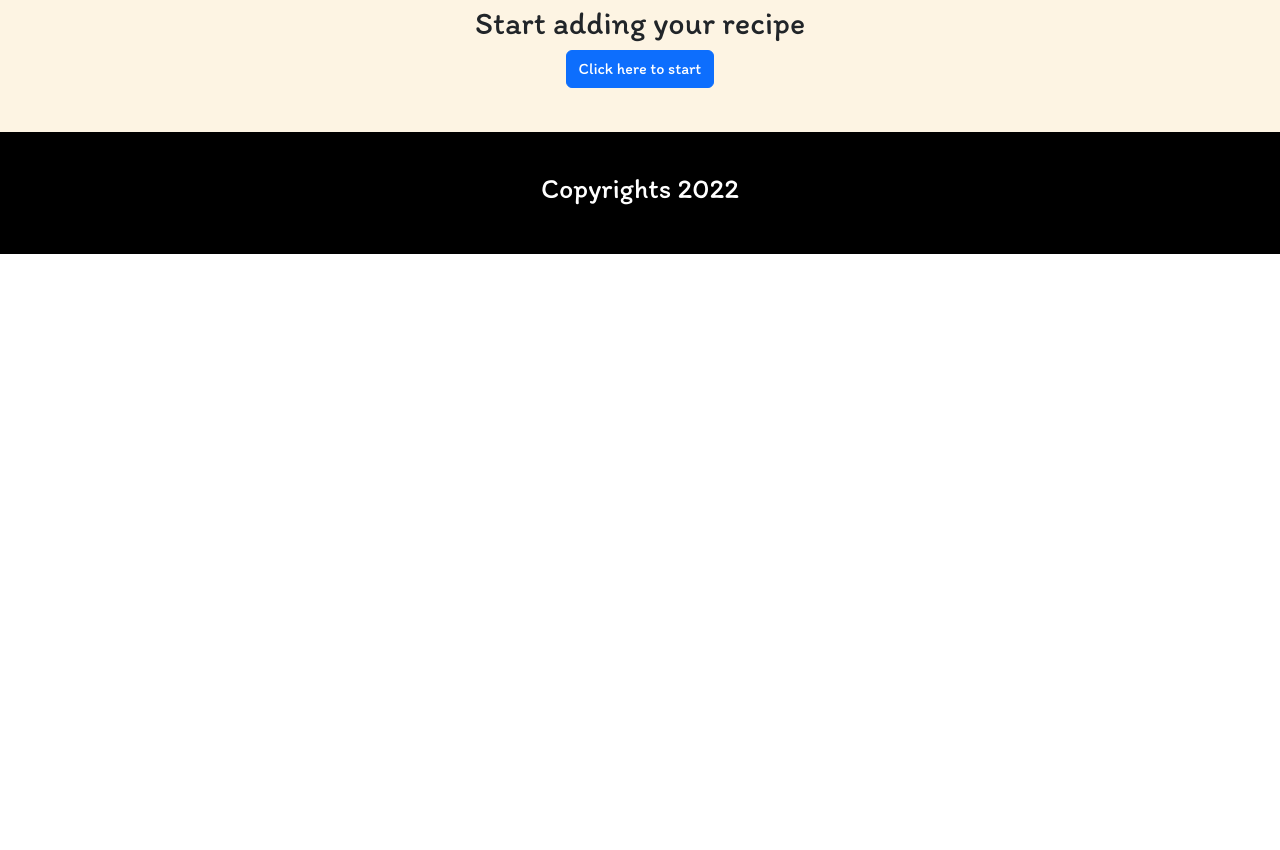
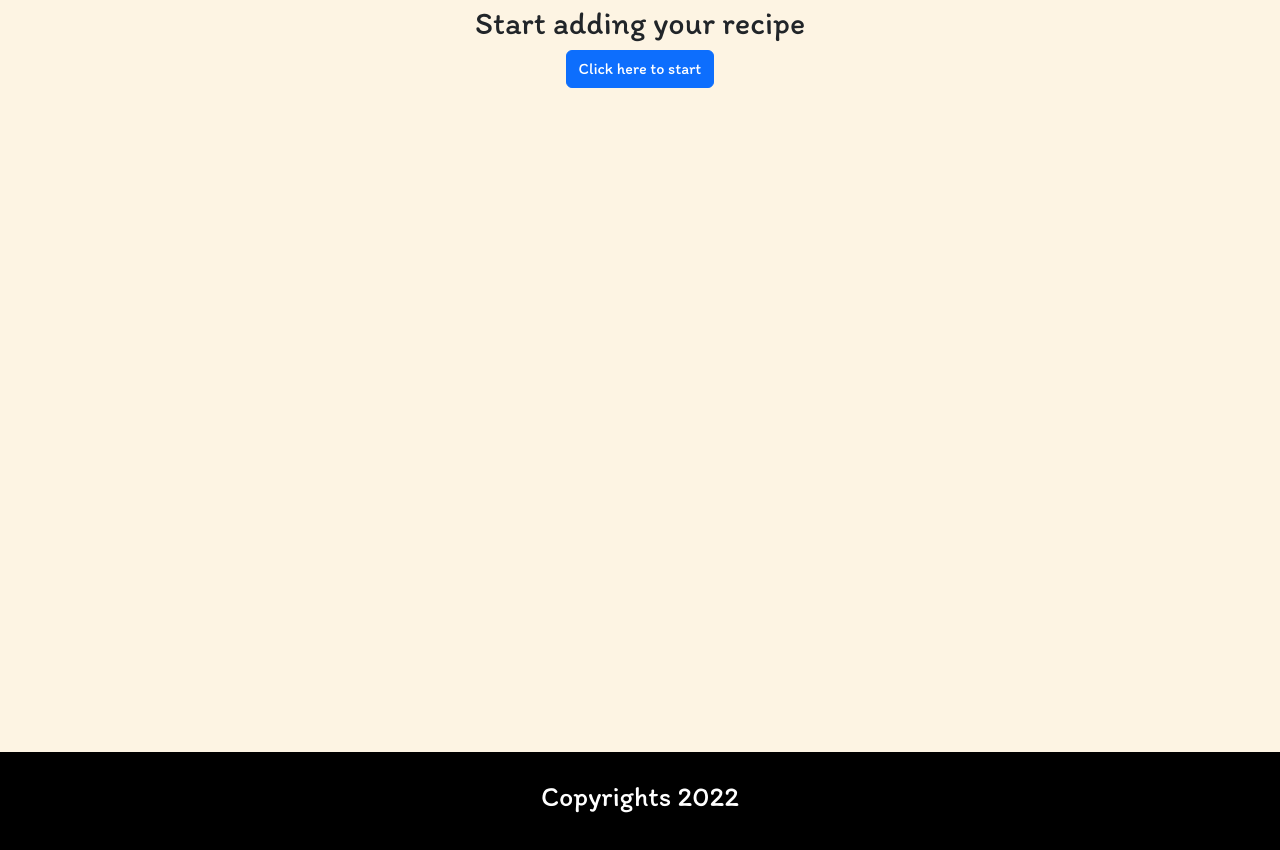
Before and after one commit to AkimuraNg/Recipes-Book, a React (Create React App) app in the folder recipebook/: page /new in a window 1280 px wide. Shown: the part 160-1010 px from the top of the page. Before the commit the page ends 800 px from the top, so only its background shows below. Built offline with nearby package versions, Linux system fonts and the light colour scheme.

Commit message:
Fix footer, add form

```diff
--- a/recipebook/src/App.css
+++ b/recipebook/src/App.css
@@ -1,6 +1,6 @@
 .App {
   text-align: center;
-  background: #FDF4E3;
+  background-color: #FDF4E3;
   font-family: 'Itim', cursive;
 }
 * {
@@ -10,7 +10,9 @@
 ::-webkit-scrollbar {
   display: none;
 }
-
+main{
+  min-height: 100vh;
+}
 /*Navigation bar*/
 
 .navbar-brand{
@@ -39,12 +41,14 @@
   background: #FDF4E3 !important;
 }
 
-/**/
+/*Footer*/
 .footer {
   margin-top: 44px;
-  padding: 40px;
+  /* height: 10vh; */
+  padding: 28px;
   background-color: black;
 }
+
 
 /*Home css*/
 .description {
--- a/recipebook/src/App.js
+++ b/recipebook/src/App.js
@@ -16,7 +16,12 @@ function App() {
         <Route path="/new" element={<New />}></Route>
       </Routes>
 
-      <Modal/>
+      <Modal />
+      <footer className="footer">
+        <div className="container-fluid">
+          <h3 style={{ color: 'white' }}>Copyrights 2022</h3>
+        </div>
+      </footer>
     </div>
   );
 }
--- a/recipebook/src/components/Home.js
+++ b/recipebook/src/components/Home.js
@@ -33,7 +33,7 @@ const Home = () => {
                                     return (
                                         <div className="card">
                                             <div className='card-body' key={post.id}>
-                                                <img src={post.image} alt="recipe" className="image" style={{ cursor: 'pointer'}} data-bs-toggle="modal" data-bs-target="#recipeModal"/>
+                                                <img src={post.image} alt="recipe" className="image" style={{ cursor: 'pointer' }} data-bs-toggle="modal" data-bs-target="#recipeModal" />
                                                 <h5 className="card-title">{post.title}</h5>
                                             </div>
                                         </div>
@@ -90,12 +90,12 @@ const Home = () => {
                     </div>
                 </section>
 
-                <footer className="footer">
-                    <div className="container-fluid">
-                        <h3 style={{ color: 'white' }}>Copyrights 2022</h3>
-                    </div>
-                </footer>
             </main>
+            {/* <footer className="footer">
+                <div className="container-fluid">
+                    <h3 style={{ color: 'white' }}>Copyrights 2022</h3>
+                </div>
+            </footer> */}
 
         </div>
     )
--- a/recipebook/src/components/New/new.js
+++ b/recipebook/src/components/New/new.js
@@ -7,8 +7,6 @@ const New = () => {
             <header>
                 <Navbar />
             </header>
-
-
 
             <main className="wrapper">
                 <section>
@@ -22,28 +20,38 @@ const New = () => {
                         Click here to start
                     </button>
                 </section>
-
-
-
-                <footer className="footer">
-                    <div className="container-fluid">
-                        <h3 style={{ color: 'white' }}>Copyrights 2022</h3>
-                    </div>
-                </footer>
-
-
             </main>
 
             <div className="modal fade" id="newRecipeModal" tabindex="-1" aria-labelledby="newRecipeModalLabel" aria-hidden="true">
-                <div className="modal-dialog">
+                <div className="modal-dialog modal-fullscreen">
                     <div className="modal-content">
                         <div className="modal-header">
-                            <h1 className="modal-title fs-5" id="newRecipeModalLabel">Modal title</h1>
+                            <h1 className="modal-title fs-5" id="newRecipeModalLabel">Create your recipe</h1>
                             <button type="button" className="btn-close" data-bs-dismiss="modal" aria-label="Close"></button>
                         </div>
+
+
                         <div className="modal-body">
-                            ...
+
+                            <div className="mb-3">
+                                <label for="itemName" className="form-label">Meal / Drink Name</label>
+                                <input type="text" className="form-control" id="itemName" placeholder="Chow Mein" />
+                            </div>
+                            <div className="mb-3">
+                                <label for="itemCategory" className="form-label">Category</label>
+                                <input type="text" className="form-control" id="itemCategory" placeholder="Chow Mein" />
+                            </div>
+                            <div className="mb-3">
+                                <label for="ingredients" className="form-label">Ingredients</label>
+                                <textarea type="text" className="form-control" id="ingredients" placeholder="Chow Mein" rows="10" />
+                            </div>
+                            <div className="mb-3">
+                                <label for="process" className="form-label">How to Make</label>
+                                <textarea type="text" className="form-control" id="process" placeholder="Chow Mein" rows="10" />
+                            </div>
                         </div>
+
+
                         <div className="modal-footer">
                             <button type="button" className="btn btn-secondary" data-bs-dismiss="modal">Close</button>
                             <button type="button" className="btn btn-primary">Save changes</button>
--- a/recipebook/src/components/cocktail/Cocktail.js
+++ b/recipebook/src/components/cocktail/Cocktail.js
@@ -61,11 +61,11 @@ const Cocktail = () => {
 					</div>
 				</section>
 
-				<footer className="footer">
+				{/* <footer className="footer">
 					<div className="container-fluid">
 						<h3 style={{ color: "white" }}>Copyrights 2022</h3>
 					</div>
-				</footer>
+				</footer> */}
 			</main>
 		</div>
 	);
--- a/recipebook/src/components/cooking/Cooking.js
+++ b/recipebook/src/components/cooking/Cooking.js
@@ -70,12 +70,12 @@ const Cooking = () => {
           </div>
         </section>
 
-				<footer className="footer">
+      </main>
+      {/* <footer className="footer">
         <div className="container-fluid">
           <h3 style={{ color: "white" }}>Copyrights 2022</h3>
         </div>
-				</footer>
-			</main>
+      </footer> */}
     </div>
   );
 };
```
Lines whose indentation alone changed are shown as unchanged.
